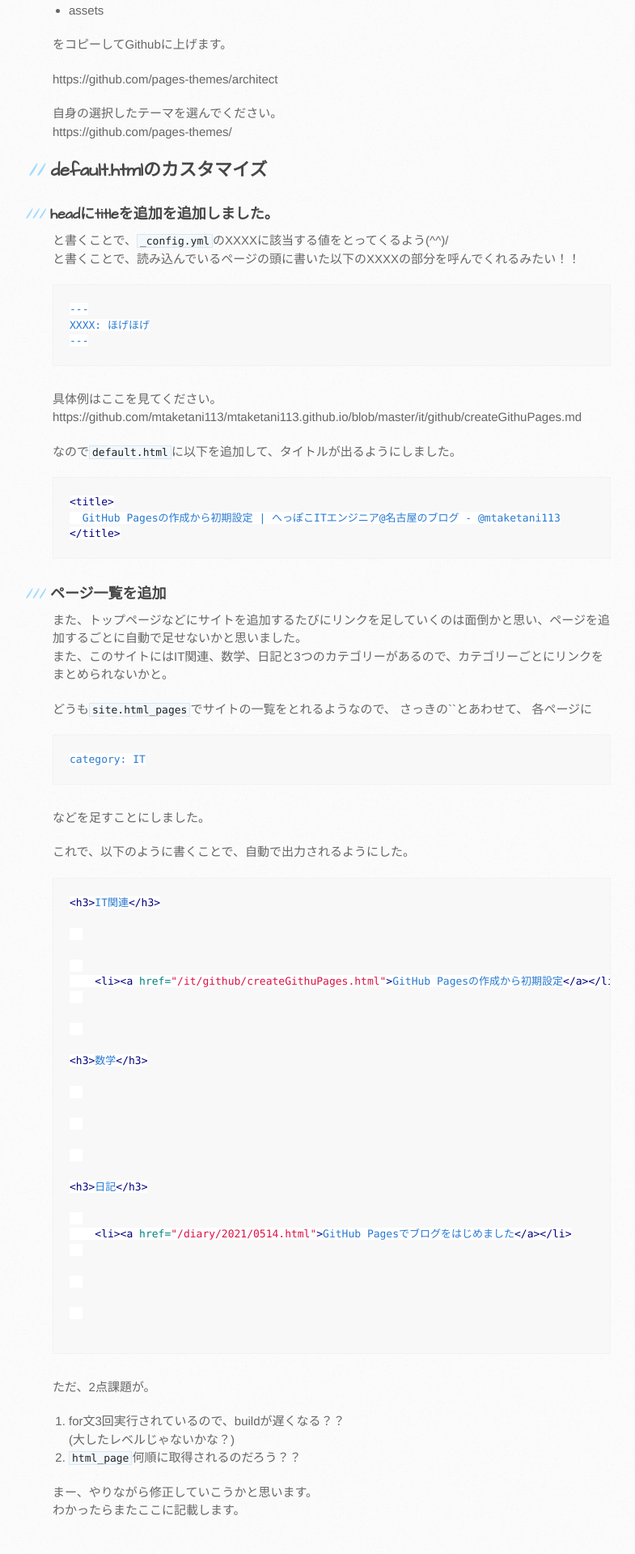
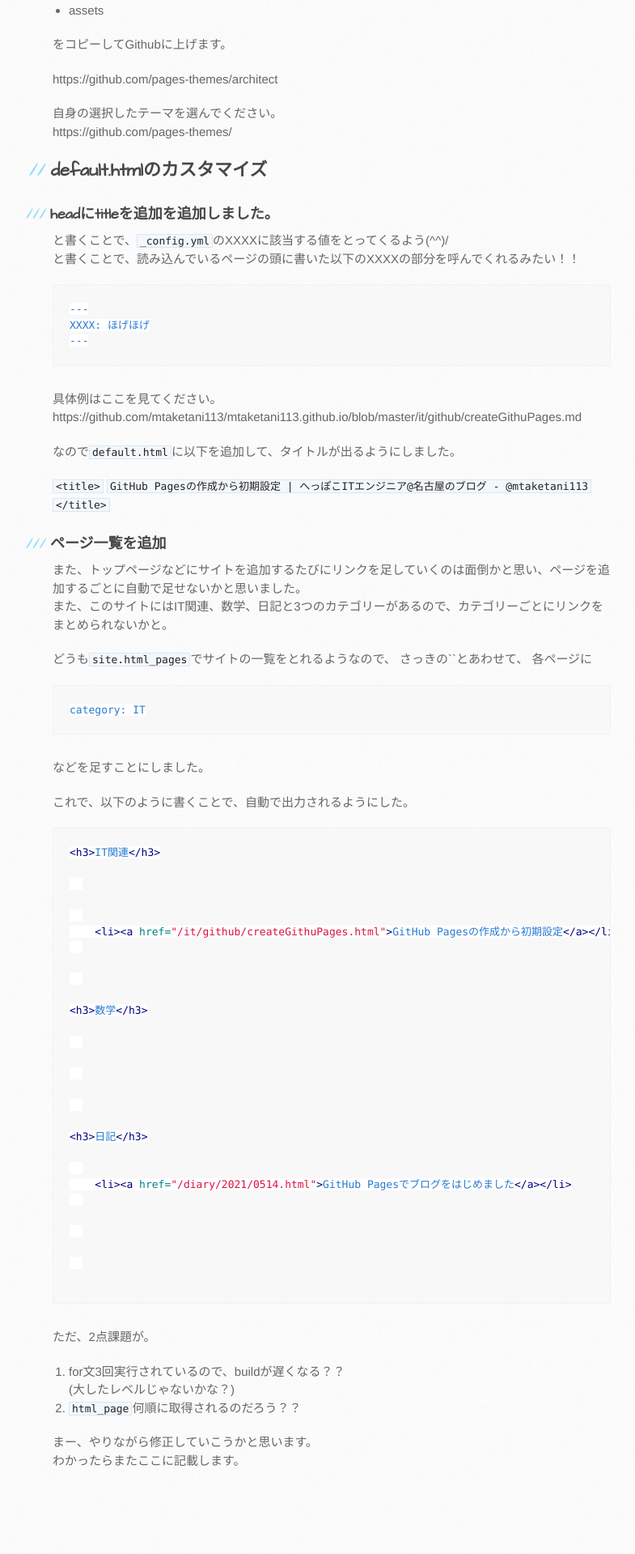
Before and after one commit to mtaketani113/mtaketani113.github.io, a Jekyll site: the page built from it/github/createGithuPages.md, in a window 1280 px wide. Shown: the part 1090-3009 px from the top of the page at 81% size, without its empty margins (105-890 px from the left). Built offline with Jekyll 4.4.1, drawn with Linux system fonts in a browser that asks for light colours; the repository's description, which GitHub fills in, is left out; after the commit the page ends 2948 px from its top, so only the background shows below that.

Commit message:
2重カッコがソースとして読まれるのでコードブロックを変更

````diff
--- a/it/github/createGithuPages.md
+++ b/it/github/createGithuPages.md
@@ -70,11 +70,10 @@ https://github.com/mtaketani113/mtaketani113.github.io/blob/master/it/github/cre
 
 なので`default.html`に以下を追加して、タイトルが出るようにしました。
 
-```html
-<title>
-  {{ page.title }} | {{ site.title }} - @mtaketani113
-</title>
-```
+`<title>`
+  `{{ page.title }} | {{ site.title }} - @mtaketani113`
+`</title>`
+
 
 
 ### ページ一覧を追加
````
